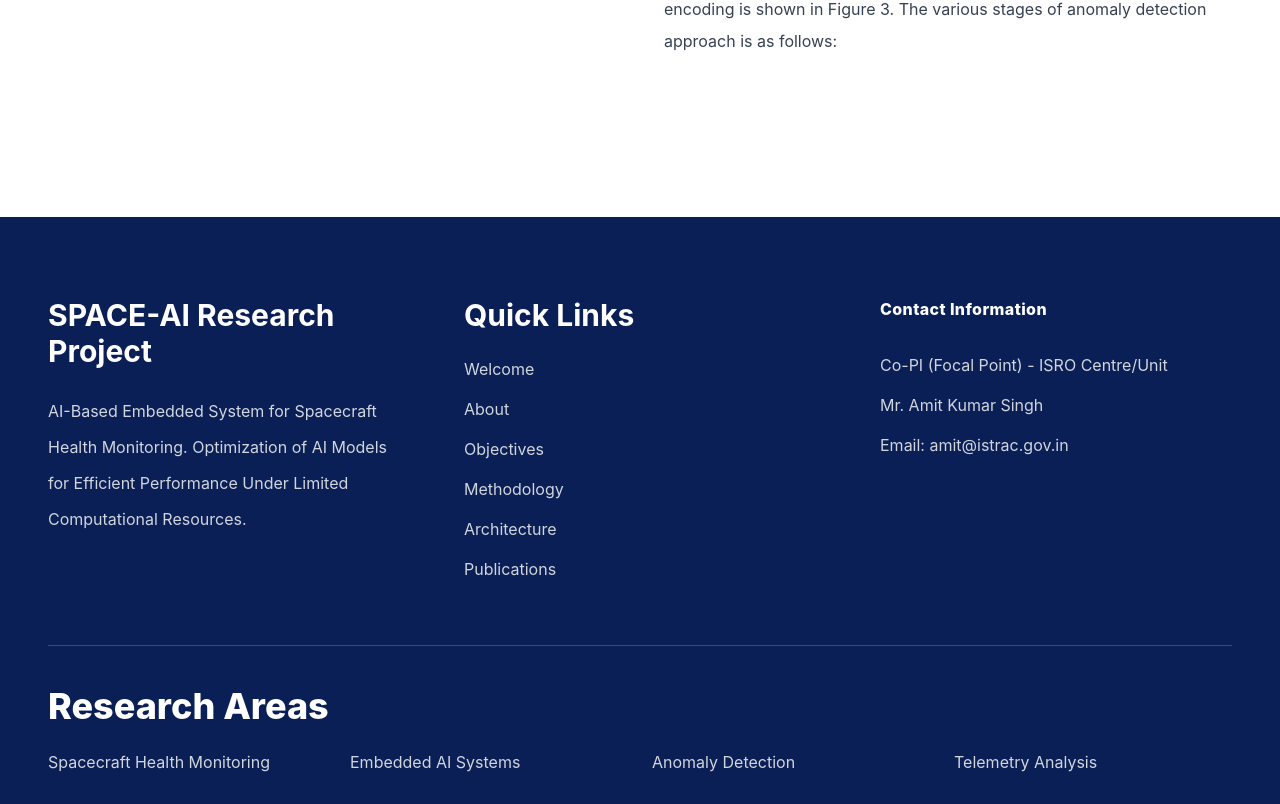
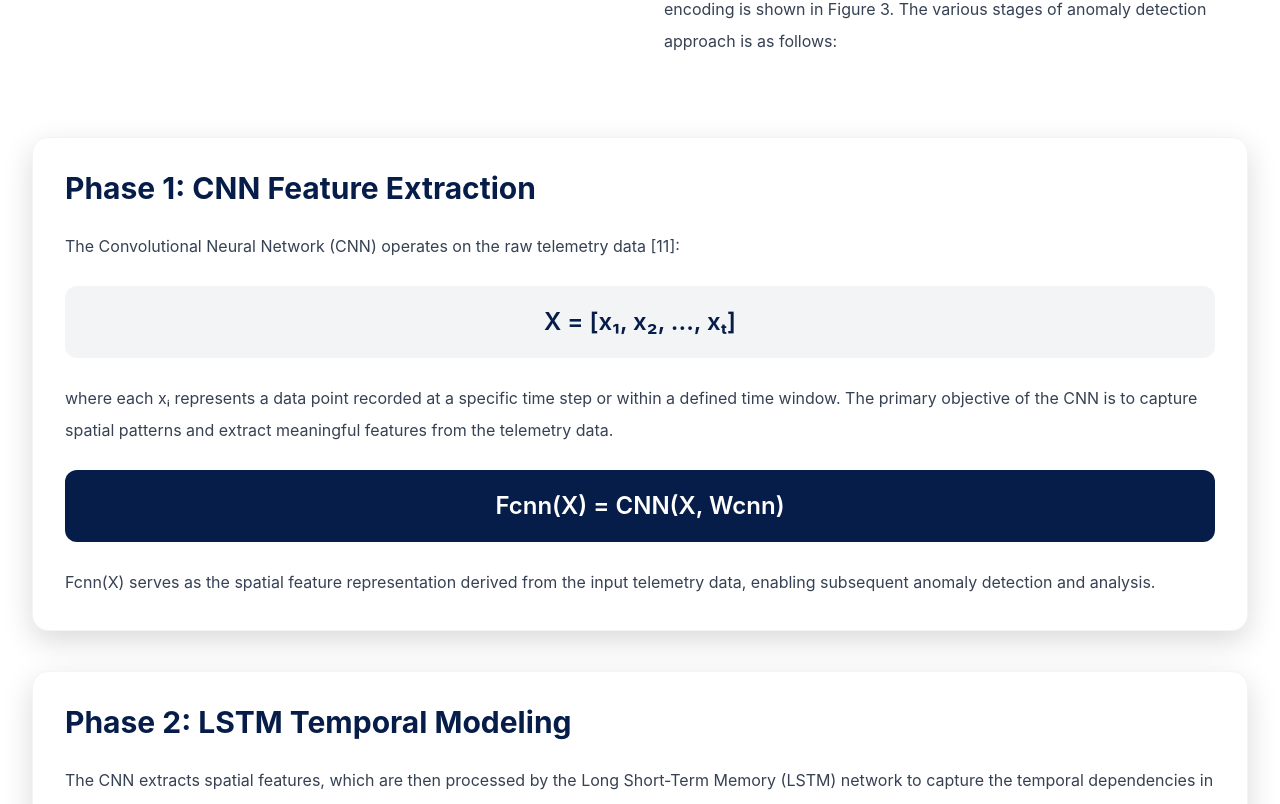
Before and after one commit to MohitChaurasiya1/Space-ai, a React (Vite) app: page /architecture in a window 1280 px wide. Shown: the part 1975-2779 px from the top of the page. Built offline with nearby package versions, Linux system fonts and the light colour scheme.

Commit message:
Added Content in architectrue (phases)

```diff
--- a/src/pages/Architecture.jsx
+++ b/src/pages/Architecture.jsx
@@ -125,6 +125,132 @@
             </p>
           </div>
         </div>
+        {/* Architecture Phases */}
+        <div className="mt-20 space-y-10">
+
+          {/* Phase 1 */}
+          <div className="bg-white rounded-2xl p-8 shadow-[0_10px_30px_rgba(0,0,0,0.15)] border border-gray-100">
+
+            <h2 className="text-3xl font-bold text-[#071d49] mb-6">
+              Phase 1: CNN Feature Extraction
+            </h2>
+
+            <p className="text-gray-700 leading-8 mb-6">
+              The Convolutional Neural Network (CNN) operates on the raw telemetry data [11]:
+            </p>
+
+            <div className="bg-gray-100 rounded-xl p-5 text-center text-2xl font-semibold text-[#071d49] mb-6">
+              X = [x₁, x₂, ..., xₜ]
+            </div>
+
+            <p className="text-gray-700 leading-8 mb-6">
+              where each xᵢ represents a data point recorded at a specific time step
+              or within a defined time window. The primary objective of the CNN is to
+              capture spatial patterns and extract meaningful features from the
+              telemetry data.
+            </p>
+
+            <div className="bg-[#071d49] text-white rounded-xl p-5 text-center text-2xl font-semibold mb-6">
+              Fcnn(X) = CNN(X, Wcnn)
+            </div>
+
+            <p className="text-gray-700 leading-8">
+              Fcnn(X) serves as the spatial feature representation derived from the
+              input telemetry data, enabling subsequent anomaly detection and analysis.
+            </p>
+
+          </div>
+
+          {/* Phase 2 */}
+          <div className="bg-white rounded-2xl p-8 shadow-[0_10px_30px_rgba(0,0,0,0.15)] border border-gray-100">
+
+            <h2 className="text-3xl font-bold text-[#071d49] mb-6">
+              Phase 2: LSTM Temporal Modeling
+            </h2>
+
+            <p className="text-gray-700 leading-8 mb-6">
+              The CNN extracts spatial features, which are then processed by the
+              Long Short-Term Memory (LSTM) network to capture the temporal
+              dependencies in the telemetry data.
+            </p>
+
+            <p className="text-gray-700 leading-8 mb-6">
+              Let Flstm(X) represent the LSTM's output after temporal feature
+              extraction, and Wlstm stand for the LSTM model's weights.
+            </p>
+
+            <p className="text-gray-700 leading-8 mb-6">
+              The following is an expression for the temporal modeling:
+            </p>
+
+            <div className="bg-[#071d49] text-white rounded-xl p-5 text-center text-2xl font-semibold mb-6">
+              Flstm(X) = LSTM(Fcnn(X), Wlstm)
+            </div>
+
+            <p className="text-gray-700 leading-8">
+              Here, Flstm(X) represents the temporal feature representation
+              derived from the CNN-extracted features and Fcnn(X), capturing
+              the time-dependent patterns essential for anomaly detection.
+            </p>
+
+          </div>
+
+          {/* Phase 3 */}
+          <div className="bg-white rounded-2xl p-8 shadow-[0_10px_30px_rgba(0,0,0,0.15)] border border-gray-100">
+
+            <h2 className="text-3xl font-bold text-[#071d49] mb-6">
+              Phase 3: Anomaly Detection
+            </h2>
+
+            <p className="text-gray-700 leading-8 mb-6">
+              The outputs of the CNN and LSTM models are integrated to provide
+              the final anomaly detection result. This can be accomplished by:
+            </p>
+
+            <ol className="list-decimal pl-8 text-gray-700 leading-8 mb-6 space-y-2">
+              <li>
+                Individual thresholds can be set for the CNN and LSTM predictions.
+              </li>
+              <li>
+                Their outputs can be combined using a probabilistic method like
+                weighted fusion or averaging.
+              </li>
+            </ol>
+
+            <p className="text-gray-700 leading-8 mb-6">
+              The symbols pcnn and plstm represent the anomaly scores generated
+              by the CNN and LSTM models, respectively.
+            </p>
+
+            <p className="text-gray-700 leading-8 mb-6">
+              The following equation can be used to get the cumulative anomaly score:
+            </p>
+
+            <div className="bg-[#071d49] text-white rounded-xl p-5 text-center text-2xl font-semibold mb-6">
+              pfinal(X) = α · pcnn(X) + (1 − α) · plstm(X)
+            </div>
+
+            <p className="text-gray-700 leading-8 mb-6">
+              where α is a weighting coefficient that controls how much each
+              model contributes to the ultimate choice.
+            </p>
+
+            <p className="text-gray-700 leading-8 mb-6">
+              When pfinal(X) exceeds a predetermined threshold, the system marks
+              the case as anomalous.
+            </p>
+
+            <p className="text-gray-700 leading-8">
+              The anomaly scores from both models are calculated by the
+              detect_anomaly function and combined using a weighted total,
+              where α indicates each model's effect. The function labels the
+              instance as "Anomaly Detected" if the final anomaly score is
+              greater than the threshold, and as "Normal" otherwise.
+            </p>
+
+          </div>
+
+        </div>
 
       </div>
     </section>
```
